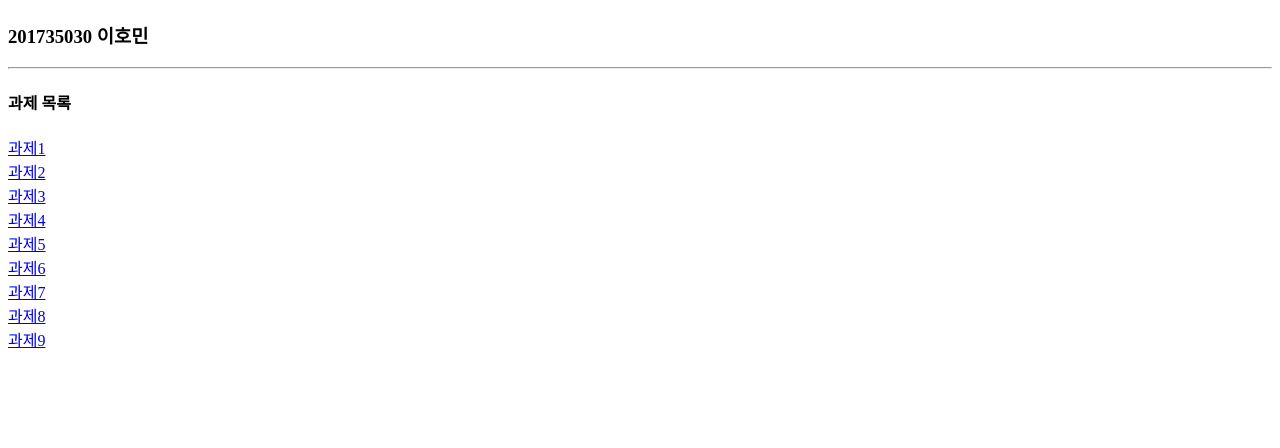
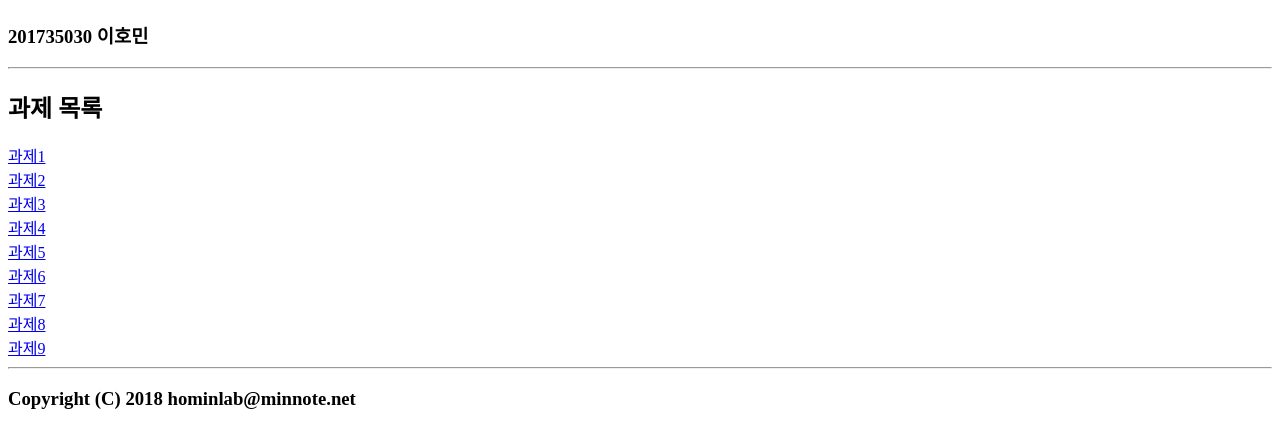
Before and after one commit to icaros7/html5_study, a plain HTML site: page kjk.skhu.ac.kr/index.html in a window 1280 px wide. Shown: the part 68-516 px from the top of the page. Drawn offline with Linux system fonts and the light colour scheme.

Commit message:
Update index.html

```diff
--- a/kjk.skhu.ac.kr/index.html
+++ b/kjk.skhu.ac.kr/index.html
@@ -8,7 +8,7 @@
         <h1><b>웹개발 입문</b></h1>
         <h3>201735030 이호민</h3>
         <hr>
-        <h4>과제 목록</h4>
+        <h2>과제 목록</h2>
         <a href="HW1/HW1.html">과제1</a><br>
         <a href="HW2/HW2.html">과제2</a><br>
         <a href="HW3/HW3.html">과제3</a><br>
@@ -18,5 +18,7 @@
         <a href="201735030_이호민_과제7.zip">과제7</a><br>
         <a href="201735030_이호민_과제8.zip">과제8</a><br>
         <a href="201735030_이호민_과제9.zip">과제9</a><br>
+	<hr>
+	<h3>Copyright (C) 2018 hominlab@minnote.net</h3>
     </body>
 </html>
```
